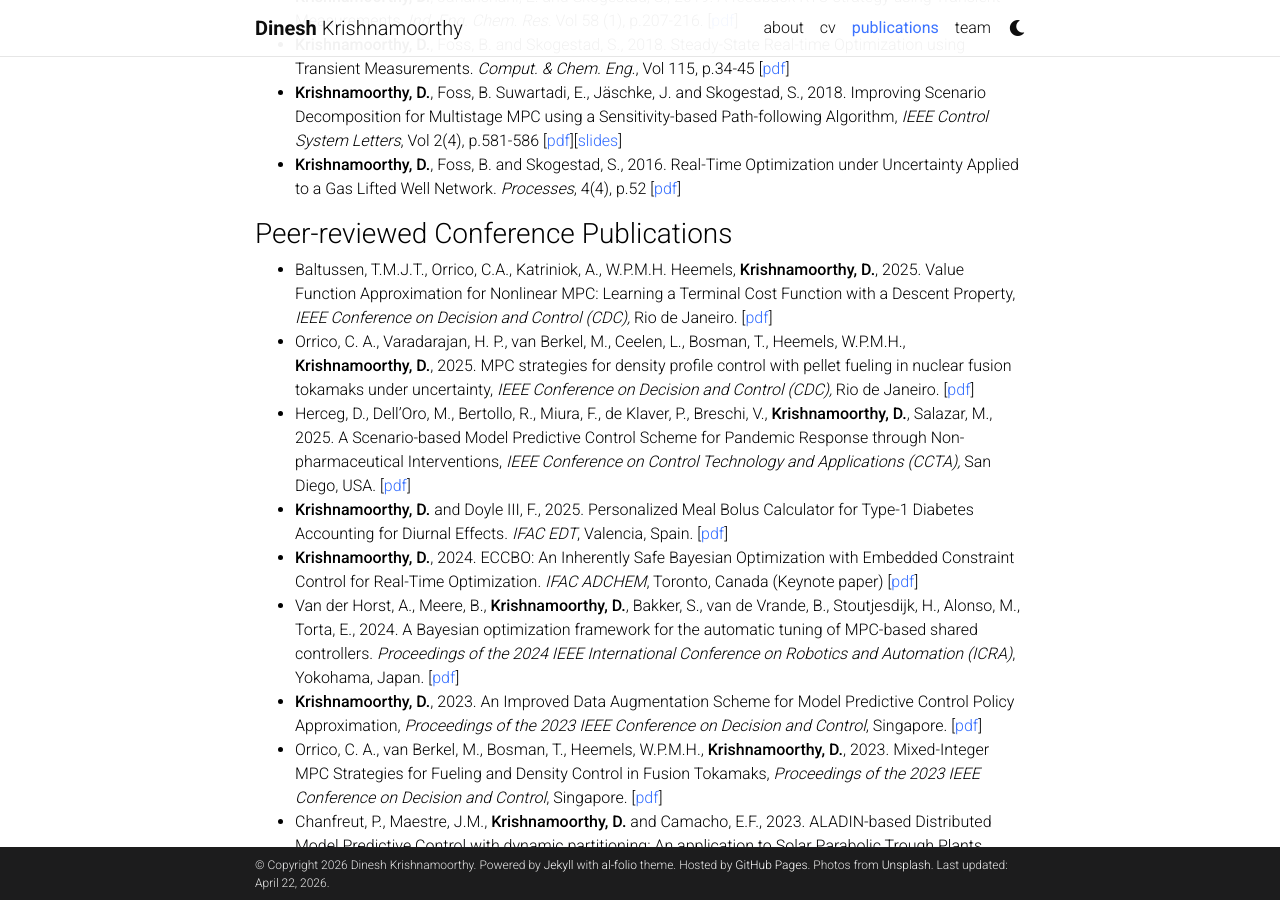
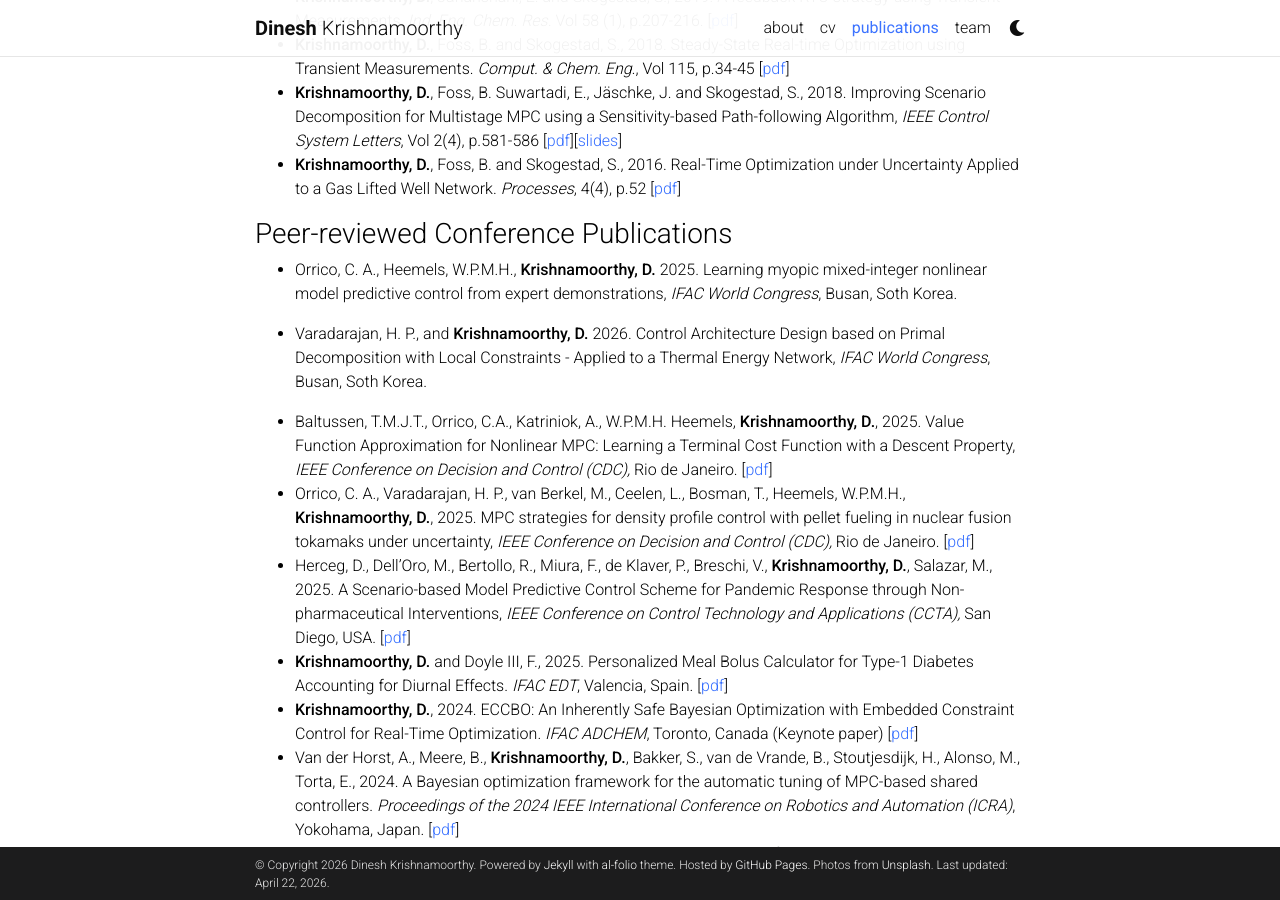
Before and after one commit to dinesh-krishnamoorthy/dinesh-krishnamoorthy.github.io, a Jekyll site: the page built from _pages/publications.md, in a window 1280 px wide and 900 px high, scrolled down 1561 px. Built offline with Jekyll 4.4.1, drawn with Linux system fonts in a browser that asks for light colours; comment, search, counter and statistics services are not loaded; a style sheet for code colours, icons or effects is not loaded.

Commit message:
Update publications with new conference entries
Added new peer-reviewed conference publications for 2025 and 2026.

```diff
--- a/_pages/publications.md
+++ b/_pages/publications.md
@@ -40,6 +40,10 @@ nav_order: 2
 
 
 ### Peer-reviewed Conference Publications
+* Orrico, C. A., Heemels, W.P.M.H., **Krishnamoorthy, D.** 2025. Learning myopic mixed-integer nonlinear model predictive control from expert demonstrations, _IFAC World Congress_, Busan, Soth Korea.
+
+* Varadarajan, H. P., and **Krishnamoorthy, D.** 2026. Control Architecture Design based on Primal Decomposition with Local Constraints - Applied to a Thermal Energy Network, _IFAC World Congress_, Busan, Soth Korea.
+
 * Baltussen, T.M.J.T., Orrico, C.A., Katriniok, A., W.P.M.H. Heemels, **Krishnamoorthy, D.**, 2025. Value Function Approximation for Nonlinear MPC: Learning a Terminal Cost Function with a Descent Property, _IEEE Conference on Decision and Control (CDC),_ Rio de Janeiro. [[pdf](https://arxiv.org/pdf/2508.05804)]
 * Orrico, C. A., Varadarajan, H. P., van Berkel, M., Ceelen, L., Bosman, T., Heemels, W.P.M.H., **Krishnamoorthy, D.**, 2025. MPC strategies for density profile control with pellet fueling in nuclear fusion tokamaks under uncertainty, _IEEE Conference on Decision and Control (CDC),_ Rio de Janeiro. [[pdf](https://arxiv.org/pdf/2510.04784)]
 * Herceg, D., Dell’Oro, M., Bertollo, R., Miura, F., de Klaver, P., Breschi, V., **Krishnamoorthy, D.**, Salazar, M., 2025. A Scenario-based Model Predictive Control Scheme for Pandemic Response through Non-pharmaceutical Interventions, _IEEE Conference on Control Technology and Applications (CCTA),_ San Diego, USA. [[pdf](https://www.dropbox.com/scl/fi/4uqfh9pwuwo6leyxzxgn4/CCTA2025_final.pdf?rlkey=10h9eipmhfxrn1g93apg7ix4b&st=folo6vsq&dl=0)]
```
